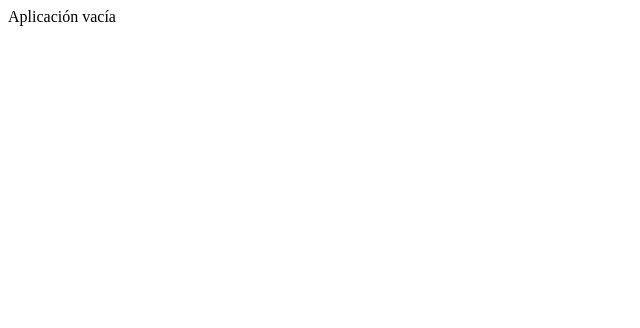
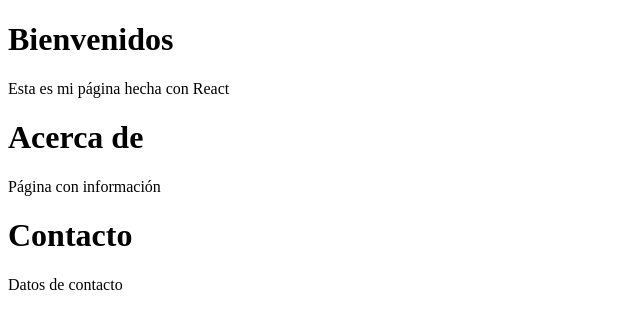
Before and after one commit to alanjq/react-avanzado-g6-23, a React (Vite) app: page / in a window 1280 px wide. Shown: the top 328 px of the page, without its empty margins (0-640 px from the left). Built offline with nearby package versions, Linux system fonts and the light colour scheme.

Commit message:
Páginas creadas

```diff
--- a/src/main.jsx
+++ b/src/main.jsx
@@ -1,8 +1,13 @@
 import React from 'react'
 import ReactDOM from 'react-dom/client'
+import HomePage from './pages/HomePage'
+import AboutPage from './pages/AboutPage'
+import ContactPage from './pages/ContactPage'
 
 ReactDOM.createRoot(document.getElementById('root')).render(
   <React.StrictMode>
-    <section>Aplicación vacía</section>
+    <HomePage />
+    <AboutPage />
+    <ContactPage />
   </React.StrictMode>,
 )
--- /dev/null
+++ b/src/pages/AboutPage.jsx
@@ -0,0 +1,11 @@
+import React from "react"
+
+export function AboutPage() {
+    return (
+        <main>
+            <h1>Acerca de</h1>
+            <p>Página con información</p>
+        </main>
+    )
+}
+export default AboutPage
--- /dev/null
+++ b/src/pages/ContactPage.jsx
@@ -0,0 +1,11 @@
+import React from "react"
+
+export function ContactPage() {
+    return (
+        <main>
+            <h1>Contacto</h1>
+            <p>Datos de contacto</p>
+        </main>
+    )
+}
+export default ContactPage
--- /dev/null
+++ b/src/pages/HomePage.jsx
@@ -0,0 +1,11 @@
+import React from "react"
+
+export function HomePage() {
+    return (
+        <main>
+            <h1>Bienvenidos</h1>
+            <p>Esta es mi página hecha con React</p>
+        </main>
+    )
+}
+export default HomePage
```
Also changed, not shown: 1 other file (tests, documents, lock files or other folders).
